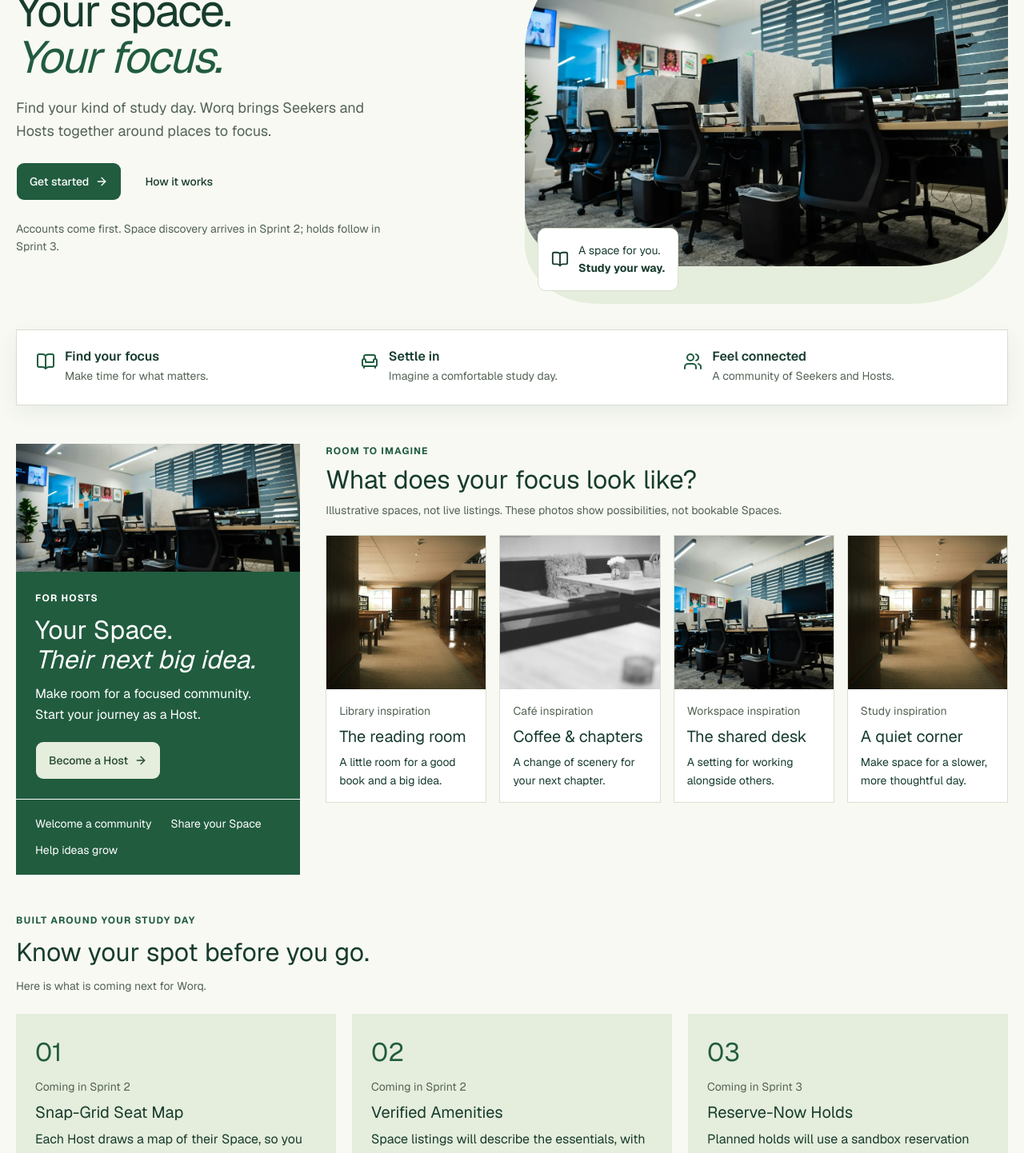
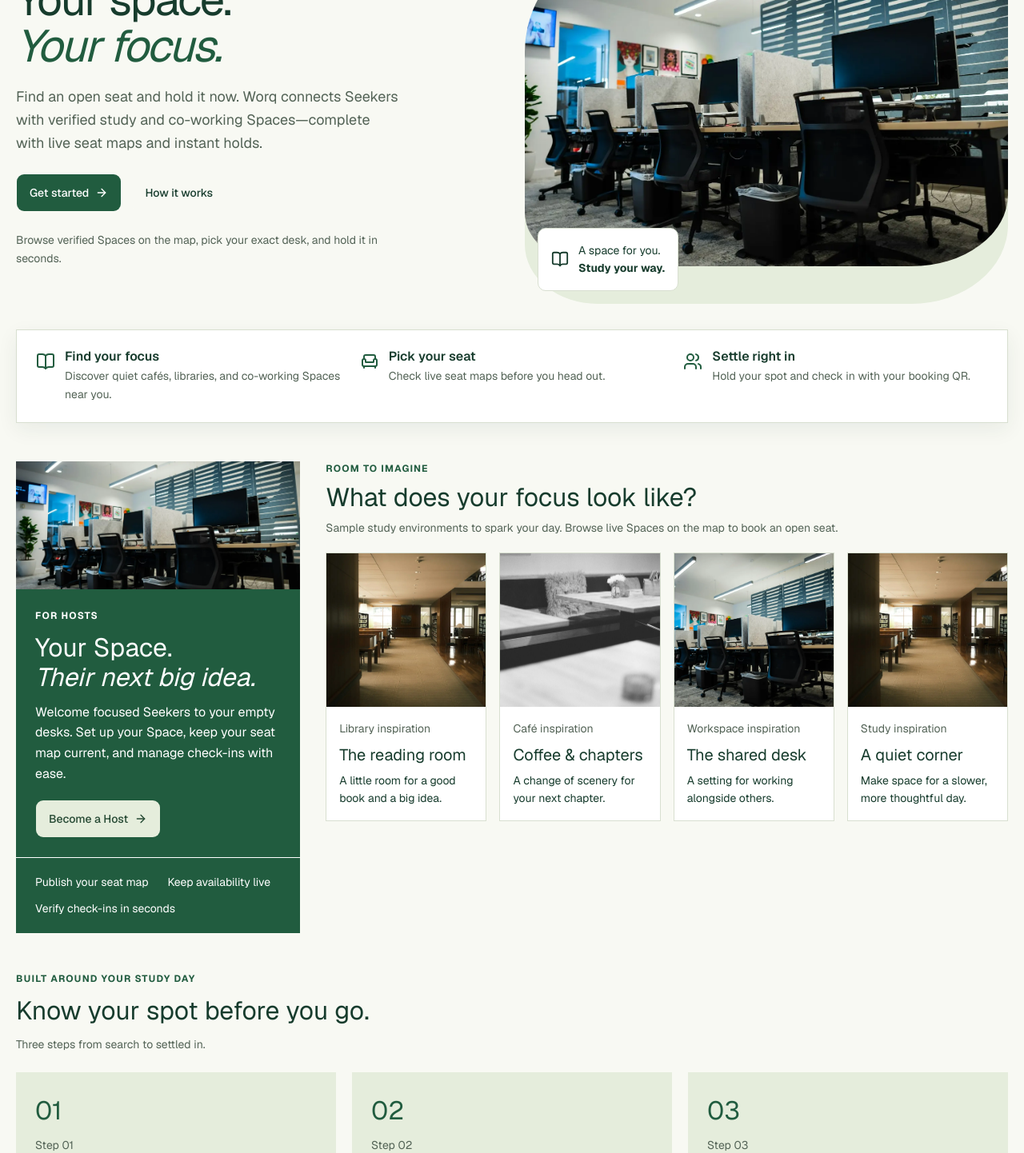
Before and after one commit to dreeyanzz/studyhub, a Next.js app: page / in a window 1280 px wide. Shown: the part 220-1662 px from the top of the page at 80% size. Built offline with nearby package versions, Linux system fonts and the light colour scheme.

Commit message:
feat(UI-02): update landing page copy for deployment

```diff
--- a/app/(public)/page.tsx
+++ b/app/(public)/page.tsx
@@ -34,18 +34,18 @@ const examples = [
 const pillars = [
   {
     title: 'Snap-Grid Seat Map',
-    sprint: 'Sprint 2',
-    text: 'Each Host draws a map of their Space, so you can choose the desk or room that suits your day.',
+    step: 'Step 01',
+    text: 'Every Host maps out their Space, so you can choose the exact desk or quiet corner that fits your day.',
   },
   {
-    title: 'Verified Amenities',
-    sprint: 'Sprint 2',
-    text: 'Space listings will describe the essentials, with an Administrator checking each Space before it goes public.',
+    title: 'Verified Spaces & Tags',
+    step: 'Step 02',
+    text: 'Filter by curated amenities—from power outlets to fast Wi-Fi—on Spaces reviewed by an Administrator.',
   },
   {
     title: 'Reserve-Now Holds',
-    sprint: 'Sprint 3',
-    text: 'Planned holds will use a sandbox reservation fee. No real money moves.',
+    step: 'Step 03',
+    text: 'Lock in an open seat before you commute with a simple sandbox reservation fee, then scan your QR at the desk.',
   },
 ]
 
@@ -66,8 +66,8 @@ export default function Home() {
             <em>Your focus.</em>
           </h1>
           <p className="hero-description">
-            Find your kind of study day. Worq brings Seekers and Hosts together around
-            places to focus.
+            Find an open seat and hold it now. Worq connects Seekers with verified study
+            and co-working Spaces—complete with live seat maps and instant holds.
           </p>
           <div className="hero-actions">
             <Link href="/register" className={buttonVariants()}>
@@ -78,8 +78,8 @@ export default function Home() {
             </Link>
           </div>
           <p className="discovery-caption">
-            Accounts come first. Space discovery arrives in Sprint 2; holds follow in
-            Sprint 3.
+            Browse verified Spaces on the map, pick your exact desk, and hold it in
+            seconds.
           </p>
         </div>
         <div className="hero-visual">
@@ -108,21 +108,21 @@ export default function Home() {
             <BookOpen aria-hidden="true" />
             <div>
               <h2>Find your focus</h2>
-              <p>Make time for what matters.</p>
+              <p>Discover quiet cafés, libraries, and co-working Spaces near you.</p>
             </div>
           </li>
           <li>
             <Armchair aria-hidden="true" />
             <div>
-              <h2>Settle in</h2>
-              <p>Imagine a comfortable study day.</p>
+              <h2>Pick your seat</h2>
+              <p>Check live seat maps before you head out.</p>
             </div>
           </li>
           <li>
             <Users aria-hidden="true" />
             <div>
-              <h2>Feel connected</h2>
-              <p>A community of Seekers and Hosts.</p>
+              <h2>Settle right in</h2>
+              <p>Hold your spot and check in with your booking QR.</p>
             </div>
           </li>
         </ul>
@@ -144,15 +144,18 @@ export default function Home() {
               <br />
               <em>Their next big idea.</em>
             </h2>
-            <p>Make room for a focused community. Start your journey as a Host.</p>
+            <p>
+              Welcome focused Seekers to your empty desks. Set up your Space, keep your
+              seat map current, and manage check-ins with ease.
+            </p>
             <Link href="/register" className={buttonVariants({ variant: 'secondary' })}>
               Become a Host <ArrowRight aria-hidden="true" size={18} />
             </Link>
           </div>
           <ul className="host-benefits">
-            <li>Welcome a community</li>
-            <li>Share your Space</li>
-            <li>Help ideas grow</li>
+            <li>Publish your seat map</li>
+            <li>Keep availability live</li>
+            <li>Verify check-ins in seconds</li>
           </ul>
         </section>
         <section
@@ -163,8 +166,8 @@ export default function Home() {
           <p className="discovery-eyebrow">Room to imagine</p>
           <h2 id="examples-title">What does your focus look like?</h2>
           <p id="examples-note" className="discovery-caption">
-            Illustrative spaces, not live listings. These photos show possibilities, not
-            bookable Spaces.
+            Sample study environments to spark your day. Browse live Spaces on the map to
+            book an open seat.
           </p>
           <ul className="example-grid">
             {examples.map((example) => (
@@ -194,14 +197,14 @@ export default function Home() {
       >
         <p className="discovery-eyebrow">Built around your study day</p>
         <h2 id="how-title">Know your spot before you go.</h2>
-        <p className="discovery-caption">Here is what is coming next for Worq.</p>
+        <p className="discovery-caption">Three steps from search to settled in.</p>
         <ol className="pillar-grid">
           {pillars.map((pillar, index) => (
             <li key={pillar.title}>
               <span className="pillar-number" aria-hidden="true">
                 0{index + 1}
               </span>
-              <p className="discovery-caption">Coming in {pillar.sprint}</p>
+              <p className="discovery-caption">{pillar.step}</p>
               <h3>{pillar.title}</h3>
               <p>{pillar.text}</p>
             </li>
```
